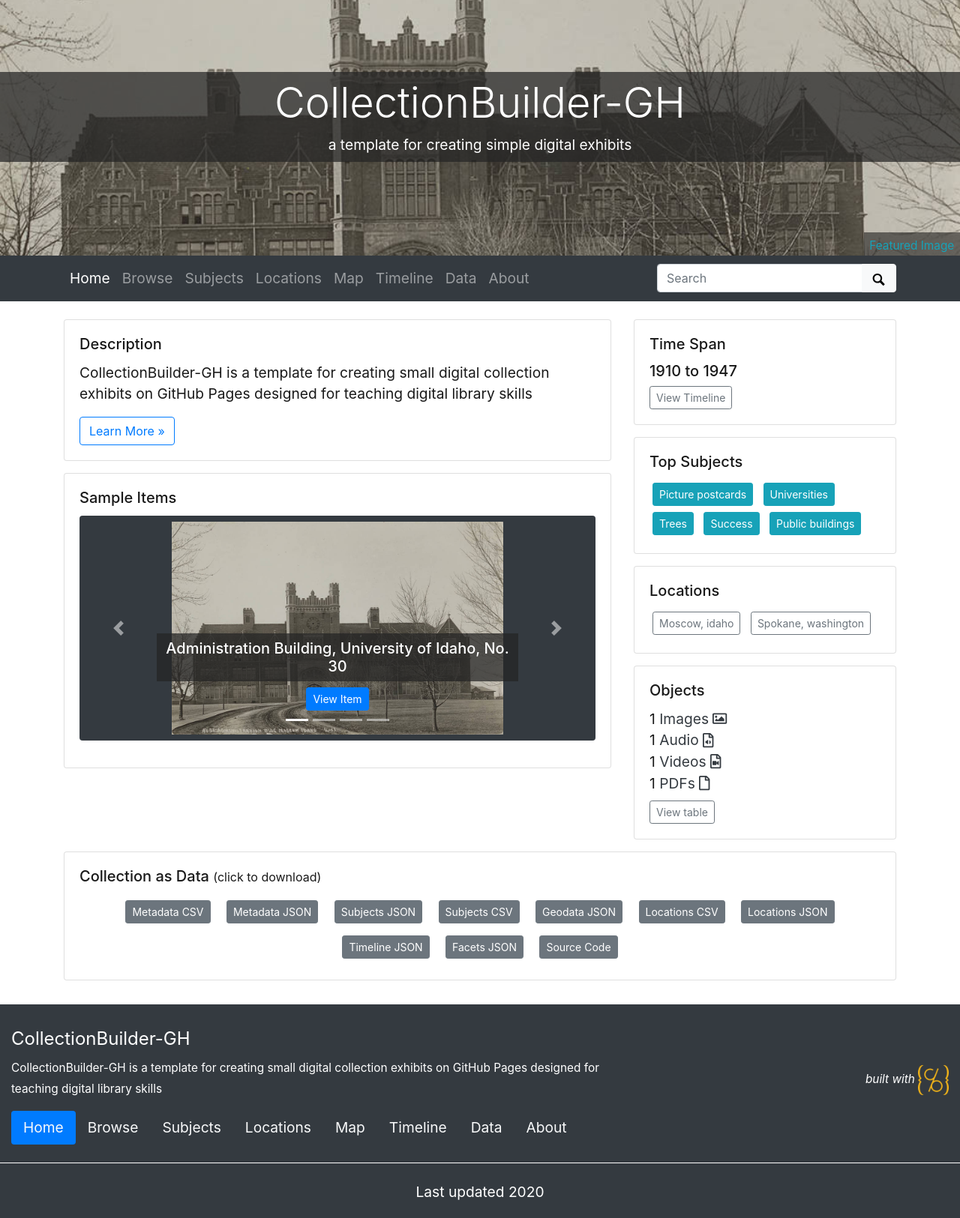
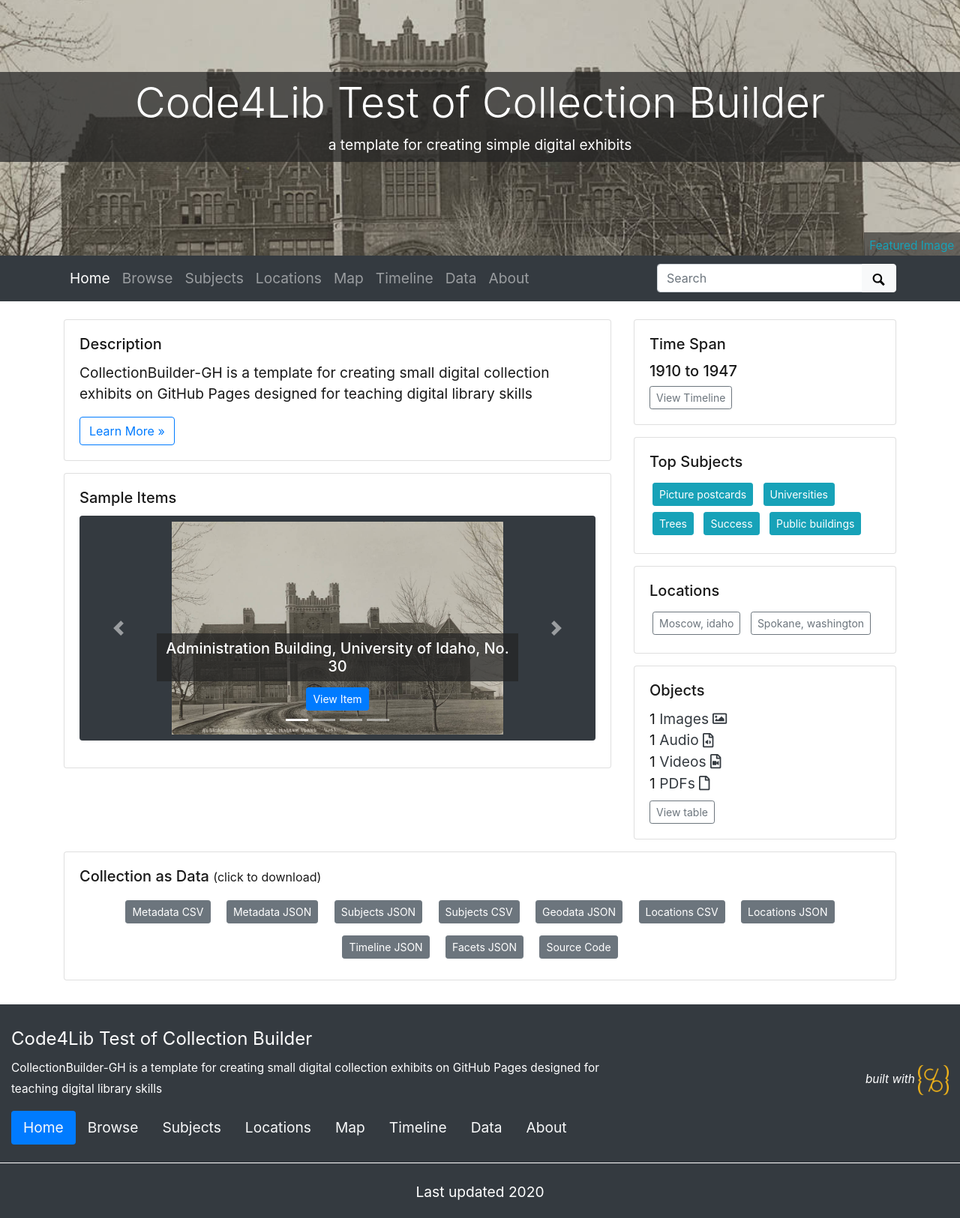
Before and after one commit to colehudson/code4lib-demo, a Jekyll site: the page built from index.md, in a window 1280 px wide. Shown: the whole page at 75% size. Built offline with Jekyll 4.4.1, drawn with Linux system fonts in a browser that asks for light colours.

Commit message:
updating base url settings

```diff
--- a/_config.yml
+++ b/_config.yml
@@ -8,17 +8,17 @@
 # URL VARIABLES
 #
 # url is your gh-pages base, following the pattern: username.github.io
-url: https://collectionbuilder.github.io
+url: https://colehudson.github.io
 # baseurl is your github repository's name prefixed with a /
-baseurl: /collectionbuilder-gh
+baseurl: /code4lib-demo
 # location of code, the full url to your github repository
-source-code: https://github.com/CollectionBuilder/collectionbuilder-gh
+source-code: https://github.com/colehudson/code4lib-demo
 
 ##########
 # SITE SETTINGS
 #
 # title of site appears in banner
-title: CollectionBuilder-GH
+title: Code4Lib Test of Collection Builder
 # tagline, a short phrase that will appear throughout the site in the top banner
 tagline: a template for creating simple digital exhibits
 # description appears in meta tags and other locations
```
